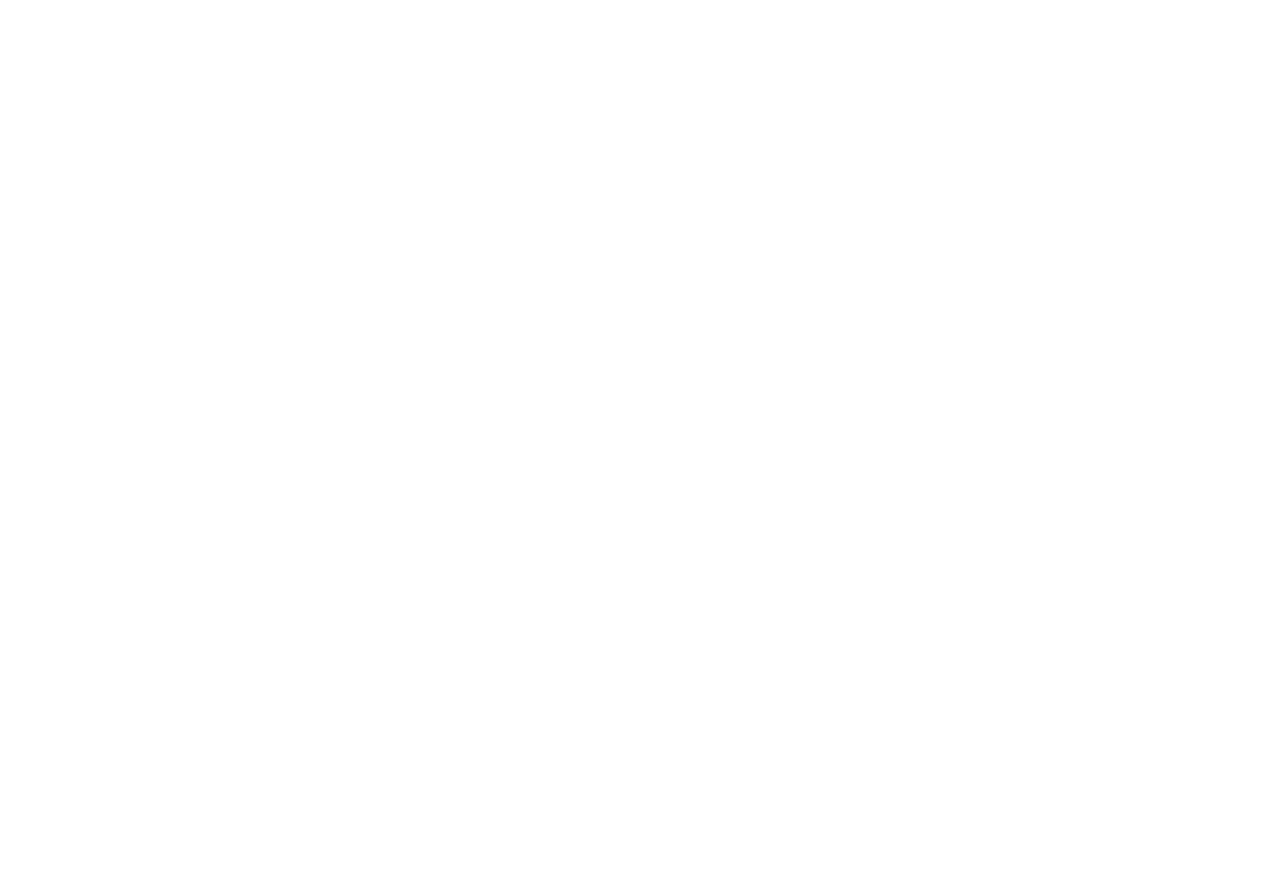
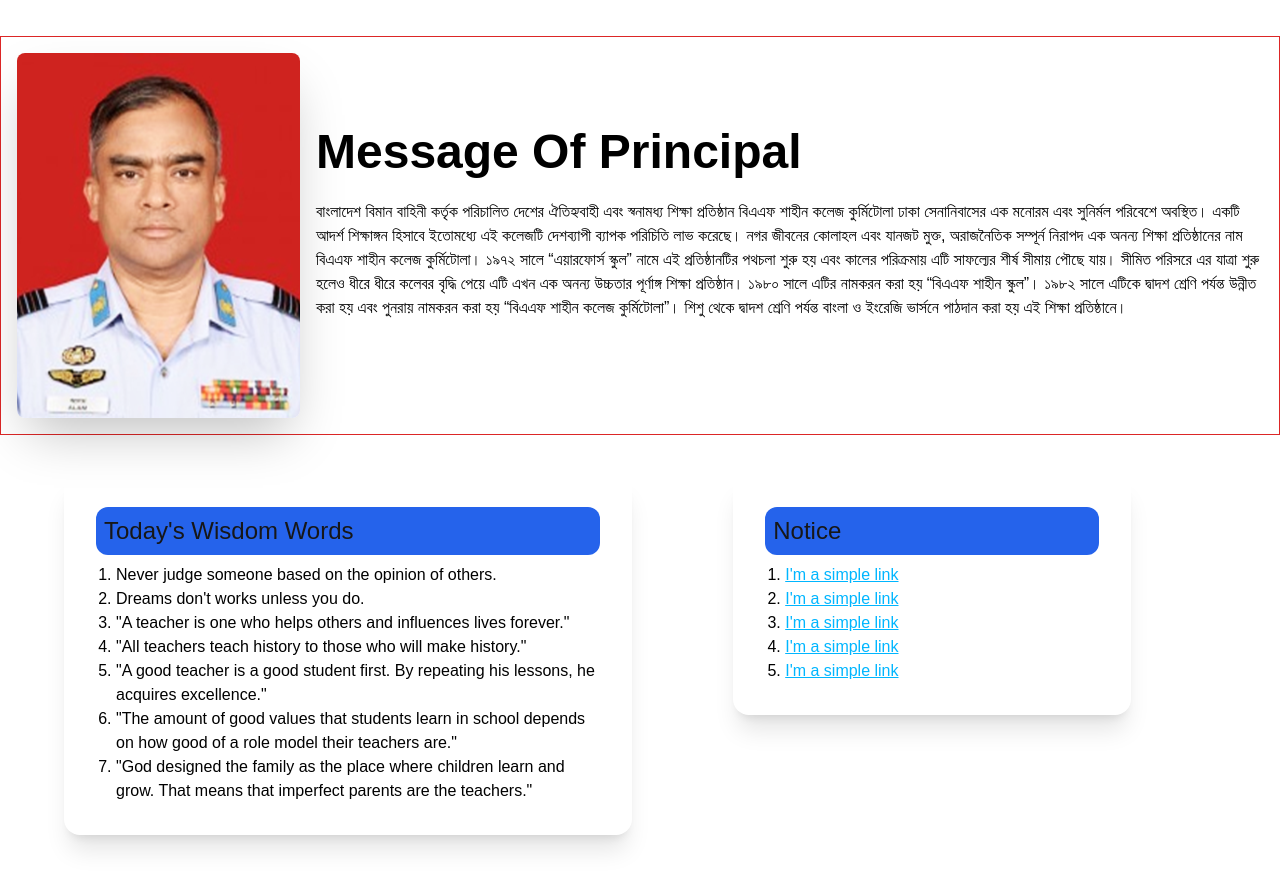
Before and after one commit to Fahmida-Faiza/school-college-demo, a Next.js app: page / in a window 1280 px wide. Shown: the part 560-1435 px from the top of the page. Before the commit the page ends 800 px from the top, so only its background shows below. Built offline with nearby package versions, Linux system fonts and the light colour scheme.

Commit message:
added card

```diff
--- a/src/components/Homepage/Homepage.jsx
+++ b/src/components/Homepage/Homepage.jsx
@@ -12,7 +12,7 @@
 
 const Homepage = () => {
     return (
-        <div>
+        <>
             <Swiper
                 cssMode={true}
                 navigation={true}
@@ -26,10 +26,118 @@
                 <SwiperSlide><Image src="/slide-03.jpg" height="1000" width="4000" alt="" /></SwiperSlide>
                 <SwiperSlide><Image src="/slide-04.jpg" height="1000" width="4000" alt="" /></SwiperSlide>
                 <SwiperSlide><Image src="/slide-03.jpg" height="1000" width="4000" alt="" /></SwiperSlide>
-                <SwiperSlide><Image src="/slide-04.jpg" height="1000" width="4000" alt="" /></SwiperSlide>
+
 
             </Swiper>
-        </div>
+
+
+
+
+
+
+
+            {/* 2nd */}
+
+            <div className="hero text-black border border-red-600 my-10">
+                <div className="hero-content flex-col lg:flex-row">
+                    <Image
+                        src="/card.png"
+                        className="rounded-lg shadow-2xl w-[50%]" alt="" height="1000" width="4000" />
+                    <div>
+                        <h1 className="text-5xl font-bold">Message Of Principal</h1>
+                        <p className="py-6">
+
+                            বাংলাদেশ বিমান বাহিনী কর্তৃক পরিচালিত দেশের ঐতিহ্যবাহী এবং স্বনামধ্য শিক্ষা প্রতিষ্ঠান বিএএফ শাহীন কলেজ কুর্মিটোলা ঢাকা সেনানিবাসের এক মনোরম এবং সুনির্মল পরিবেশে অবস্থিত। একটি আদর্শ শিক্ষাঙ্গন হিসাবে ইতোমধ্যে এই কলেজটি দেশব্যাপী ব্যাপক পরিচিতি লাভ করেছে। নগর জীবনের কোলাহল এবং যানজট মুক্ত, অরাজনৈতিক  সম্পূর্ন নিরাপদ এক অনন্য শিক্ষা প্রতিষ্ঠানের নাম বিএএফ শাহীন কলেজ কুর্মিটোলা। ১৯৭২ সালে  “এয়ারফোর্স স্কুল” নামে এই প্রতিষ্ঠানটির পথচলা শুরু হয় এবং কালের পরিক্রমায় এটি সাফল্যের শীর্ষ সীমায় পৌছে যায়। সীমিত পরিসরে এর যাত্রা শুরু হলেও ধীরে ধীরে কলেবর বৃদ্ধি পেয়ে এটি এখন এক অনন্য উচ্চতার পূর্ণাঙ্গ শিক্ষা প্রতিষ্ঠান।  ১৯৮০ সালে এটির নামকরন করা হয় “বিএএফ শাহীন স্কুল”। ১৯৮২ সালে এটিকে দ্বাদশ শ্রেণি পর্যন্ত উন্নীত করা হয় এবং পুনরায় নামকরন করা হয় “বিএএফ শাহীন কলেজ কুর্মিটোলা”। শিশু থেকে দ্বাদশ শ্রেণি পর্যন্ত বাংলা ও ইংরেজি ভার্সনে পাঠদান করা হয় এই শিক্ষা প্রতিষ্ঠানে।
+
+                        </p>
+
+                    </div>
+                </div>
+            </div>
+
+
+            {/* 3rd */}
+
+            <div className="grid grid-cols-2 gap-4 w-[90%] mx-auto my-10">
+                <div className="">
+                    <div className="card shadow-xl">
+                        <div className="card-body">
+                            <h2 className="card-title bg-blue-600 text-2xl font-medium rounded-xl p-2">Today's Wisdom Words</h2>
+                            <ol className='list-decimal text-black ml-5'>
+                                <li>Never judge someone based on the opinion of others.</li>
+                                <li>Dreams don't works unless you do.</li>
+                                <li>"A teacher is one who helps others and influences lives forever."</li>
+                                <li>"All teachers teach history to those who will make history."</li>
+                                <li>"A good teacher is a good student first. By repeating his lessons, he acquires excellence."</li>
+                                <li>"The amount of good values that students learn in school depends on how good of a role model their teachers are."</li>
+                                <li>"God designed the family as the place where children learn and grow. That means that imperfect parents are the teachers."</li>
+                            </ol>
+
+                        </div>
+                    </div>
+                </div>
+
+
+                <div className=" w-[70%] mx-auto">
+                    {/* <ol>
+                <li><a className="link link-info">I'm a simple link</a></li>
+                <li><a className="link link-info">I'm a simple link</a></li>
+                <li><a className="link link-info">I'm a simple link</a></li>
+                <li><a className="link link-info">I'm a simple link</a></li>
+                <li><a className="link link-info">I'm a simple link</a></li>
+               </ol> */}
+                    <div className="card shadow-xl">
+                        <div className="card-body">
+                            <h2 className="card-title bg-blue-600 text-2xl font-medium rounded-xl p-2">Notice</h2>
+                            <ol className='list-decimal text-black ml-5'>
+                                <li><a className="link link-info">I&apos;m a simple link</a></li>
+                                <li><a className="link link-info">I&apos;m a simple link</a></li>
+                                <li><a className="link link-info">I&apos;m a simple link</a></li>
+                                <li><a className="link link-info">I&apos;m a simple link</a></li>
+                                <li><a className="link link-info">I&apos;m a simple link</a></li>
+                            </ol>
+
+                        </div>
+                    </div>
+                </div>
+
+            </div>
+
+
+
+
+
+
+
+
+
+
+
+
+
+
+
+
+
+
+
+
+
+
+
+
+
+
+
+
+
+
+        </>
+
+
+
+
+
     );
 };
 
```
Also changed, not shown: public/card.png (added).
